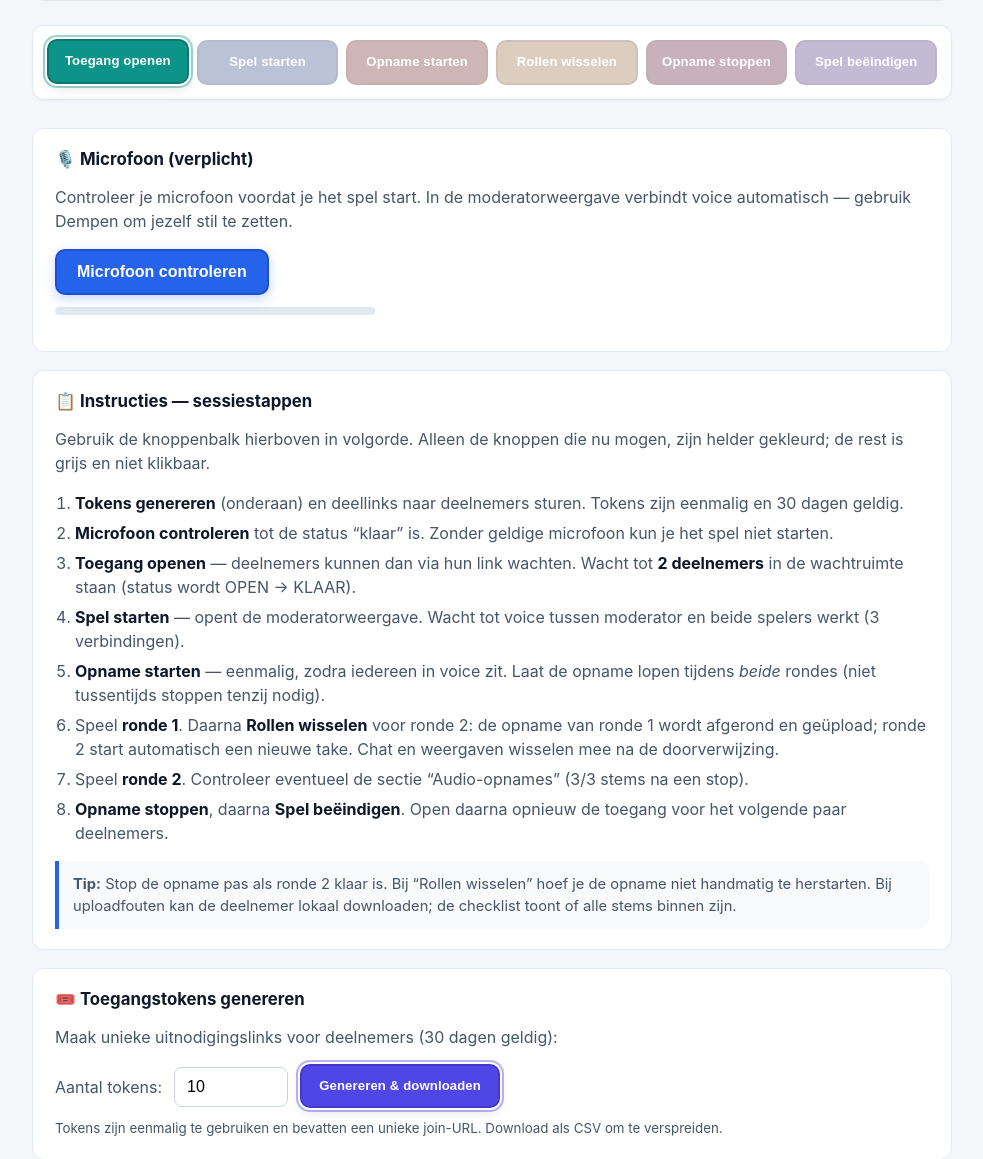
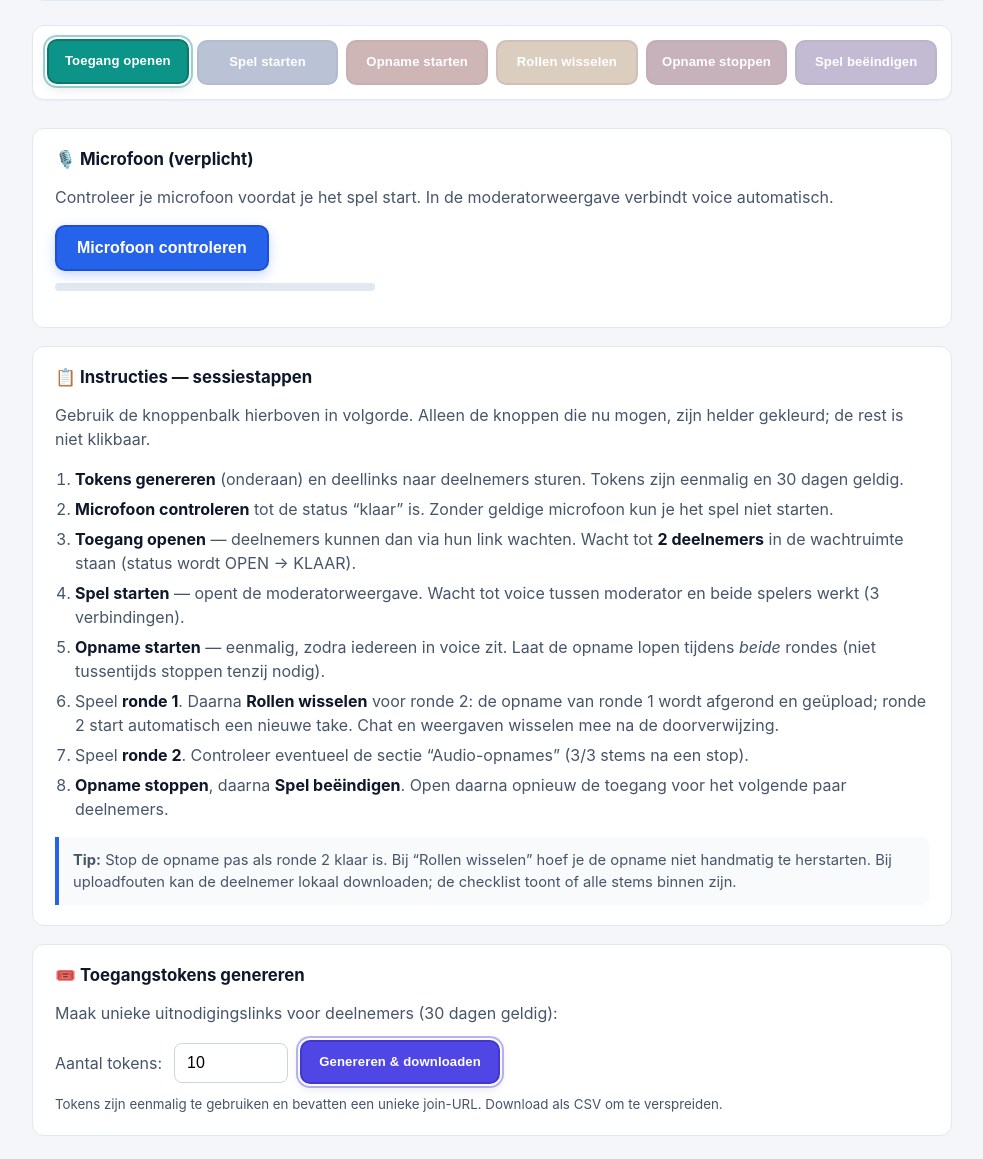
Before and after one commit to ptypes-nlesc/guesswho-stereotype, a Flask app: page /dashboard in a window 1280 px wide. Shown: the part 412-1571 px from the top of the page, without its empty margins (148-1131 px from the left). Run offline with Flask 3, Linux system fonts and the light colour scheme; the visitor is signed in with stand-in values (Sample User, id 1); parts of the project's set-up code (start-up, migrations or seed data) failed here and were passed over.

Commit message:
edit text

```diff
--- a/templates/dashboard.html
+++ b/templates/dashboard.html
@@ -454,7 +454,7 @@
 
         <div class="info-section">
             <h3>🎙️ Microfoon (verplicht)</h3>
-            <p>Controleer je microfoon voordat je het spel start. In de moderatorweergave verbindt voice automatisch — gebruik Dempen om jezelf stil te zetten.</p>
+            <p>Controleer je microfoon voordat je het spel start. In de moderatorweergave verbindt voice automatisch.</p>
             <button id="mic-check-btn" class="mic-check-btn" type="button">Microfoon controleren</button>
             <div class="mic-level" aria-hidden="true">
                 <div id="mic-level-bar" class="mic-level-bar"></div>
@@ -466,7 +466,7 @@
             <h3>📋 Instructies — sessiestappen</h3>
             <p>
                 Gebruik de knoppenbalk hierboven in volgorde. Alleen de knoppen die nu mogen, zijn helder gekleurd;
-                de rest is grijs en niet klikbaar.
+                de rest is niet klikbaar.
             </p>
             <ol>
                 <li>
```
